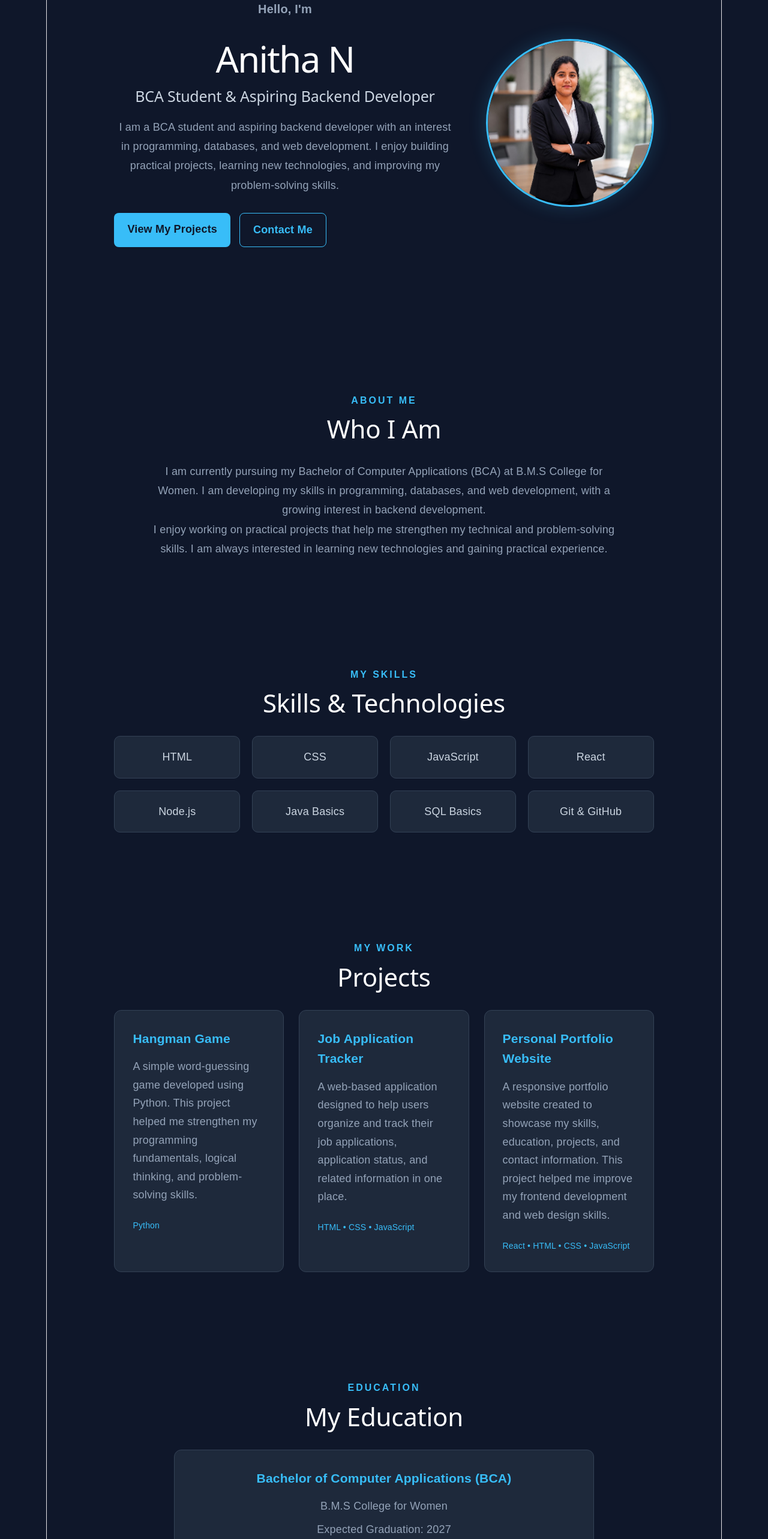
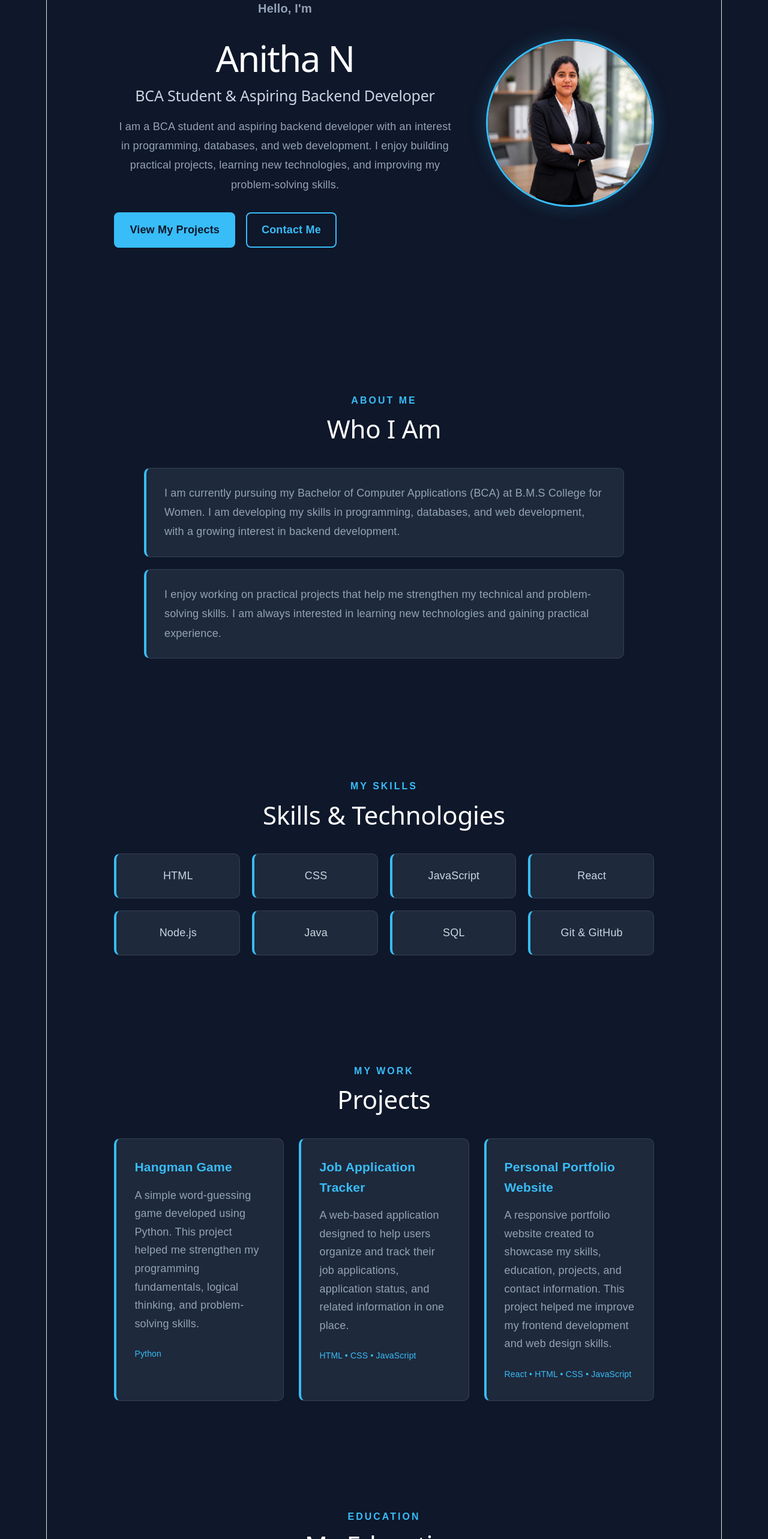
Before and after one commit to anithanarayan012006-cmyk/my-portfolio, a React (Vite) app in the folder my-portfolio/: page / in a window 1280 px wide. Shown: the part 234-2800 px from the top of the page at 60% size. Built offline with nearby package versions, Linux system fonts and the light colour scheme.

Commit message:
Update portfolio button hover styles

```diff
--- a/my-portfolio/src/App.css
+++ b/my-portfolio/src/App.css
@@ -102,41 +102,7 @@ a {
   max-width: 620px;
 }
 
-.hero-buttons {
-  display: flex;
-  gap: 15px;
-  margin-top: 30px;
-}
-
-.btn {
-  display: inline-block;
-  padding: 13px 22px;
-  background: #38bdf8;
-  color: #0f172a;
-  border-radius: 8px;
-  font-weight: bold;
-  transition: 0.3s ease;
-}
-
-.btn:hover {
-  transform: translateY(-3px);
-  box-shadow: 0 8px 20px rgba(56, 189, 248, 0.25);
-}
-
-.btn.secondary {
-  background: transparent;
-  color: #38bdf8;
-  border: 1px solid #38bdf8;
-}
-
-.btn.secondary:hover {
-  background: #38bdf8;
-  color: #0f172a;
-}
-
-/* =========================
-   Profile
-========================= */
+/* Hero Card */
 
 .hero-card {
   display: flex;
@@ -171,6 +137,78 @@ a {
 }
 
 /* =========================
+   Buttons
+========================= */
+
+.hero-buttons {
+  display: flex;
+  gap: 15px;
+  margin-top: 30px;
+}
+
+/* =========================
+   Modern Buttons
+========================= */
+
+.hero-buttons {
+  display: flex;
+  gap: 18px;
+  margin-top: 30px;
+}
+
+.btn {
+  position: relative;
+  display: inline-block;
+  padding: 13px 24px;
+  background: #38bdf8;
+  color: #0f172a;
+  border: 2px solid #38bdf8;
+  border-radius: 8px;
+  font-weight: bold;
+  overflow: hidden;
+  transition: all 0.3s ease;
+  cursor: pointer;
+  z-index: 1;
+}
+
+/* Highlight effect */
+.btn::before {
+  content: "";
+  position: absolute;
+  top: 0;
+  left: -100%;
+  width: 100%;
+  height: 100%;
+  background: white;
+  opacity: 0.2;
+  transition: left 0.4s ease;
+  z-index: -1;
+}
+
+.btn:hover::before {
+  left: 0;
+}
+
+.btn:hover {
+  transform: translateY(-3px);
+  box-shadow: 0 6px 18px rgba(56, 189, 248, 0.35);
+}
+
+/* Secondary button */
+
+.btn.secondary {
+  background: transparent;
+  color: #38bdf8;
+  border: 2px solid #38bdf8;
+}
+
+.btn.secondary:hover {
+  background: #38bdf8;
+  color: #0f172a;
+  box-shadow: 0 6px 18px rgba(56, 189, 248, 0.35);
+}
+
+/* =========================
    Sections
 ========================= */
 
@@ -189,7 +227,7 @@ a {
 
 .section h2 {
   font-size: 42px;
-  margin-bottom: 30px;
+  margin-bottom: 40px;
   color: white;
 }
 
@@ -199,9 +237,22 @@ a {
 
 .about-text {
   max-width: 800px;
-  margin: auto;
+  margin: 0 auto 20px;
+  padding: 25px 30px;
   color: #94a3b8;
   line-height: 1.8;
+  background: #1e293b;
+  border: 1px solid #334155;
+  border-left: 4px solid #38bdf8;
+  border-radius: 10px;
+  text-align: left;
+  transition: 0.3s ease;
+}
+
+.about-text:hover {
+  transform: translateX(8px);
+  border-color: #38bdf8;
+  box-shadow: 0 8px 25px rgba(56, 189, 248, 0.15);
 }
 
 /* =========================
@@ -217,19 +268,21 @@ a {
 }
 
 .skill {
-  padding: 20px;
+  position: relative;
+  padding: 22px;
   background: #1e293b;
   border: 1px solid #334155;
+  border-left: 4px solid #38bdf8;
   border-radius: 10px;
   color: #cbd5e1;
   transition: 0.3s ease;
 }
 
 .skill:hover {
-  transform: translateY(-5px);
+  transform: translateX(8px);
   border-color: #38bdf8;
   color: #38bdf8;
-  box-shadow: 0 8px 20px rgba(56, 189, 248, 0.15);
+  box-shadow: 0 8px 25px rgba(56, 189, 248, 0.15);
 }
 
 /* =========================
@@ -243,17 +296,19 @@ a {
 }
 
 .project-card {
+  position: relative;
   background: #1e293b;
   padding: 30px;
-  border-radius: 12px;
+  border-radius: 10px;
   text-align: left;
   border: 1px solid #334155;
+  border-left: 4px solid #38bdf8;
   transition: 0.3s ease;
   height: 100%;
 }
 
 .project-card:hover {
-  transform: translateY(-8px);
+  transform: translateX(8px);
   border-color: #38bdf8;
   box-shadow: 0 10px 25px rgba(56, 189, 248, 0.15);
 }
@@ -278,31 +333,81 @@ a {
    Education
 ========================= */
 
-.education-card {
-  max-width: 700px;
-  margin: auto;
-  background: #1e293b;
-  padding: 30px;
-  border-radius: 12px;
-  border: 1px solid #334155;
-  transition: 0.3s ease;
+#education {
+  position: relative;
 }
 
-.education-card:hover {
-  transform: translateY(-6px);
-  border-color: #38bdf8;
-  box-shadow: 0 10px 25px rgba(56, 189, 248, 0.15);
+#education .education-card {
+  position: relative;
+  max-width: 800px;
+  margin: 0 auto 30px;
+  padding: 25px 30px;
+  background: #1e293b;
+  border: 1px solid #334155;
+  border-left: 4px solid #38bdf8;
+  border-radius: 10px;
+  text-align: left;
+  transition: transform 0.3s ease, box-shadow 0.3s ease;
 }
 
-.education-card h3 {
+#education .education-card:hover {
+  transform: translateX(8px);
+  border-color: #38bdf8;
+  box-shadow: 0 8px 25px rgba(56, 189, 248, 0.15);
+}
+
+#education .education-card::before {
+  content: "";
+  position: absolute;
+  left: -11px;
+  top: 28px;
+  width: 14px;
+  height: 14px;
+  border-radius: 50%;
+  background: #38bdf8;
+  border: 3px solid #0f172a;
+}
+
+#education .education-card h3 {
   color: #38bdf8;
+  margin-bottom: 10px;
+  font-size: 21px;
+}
+
+#education .college-name {
+  color: #cbd5e1;
+  font-weight: 600;
+  margin-bottom: 6px;
+}
+
+#education .education-year {
+  color: #38bdf8;
+  font-size: 14px;
+  font-weight: 500;
   margin-bottom: 15px;
 }
 
-.education-card p {
+#education .education-card p:last-child {
   color: #94a3b8;
   line-height: 1.7;
-  margin: 8px;
+}
+
+/* =========================
+   Resume
+========================= */
+
+#resume {
+  background: #111c32;
+}
+
+#resume > p:not(.section-title) {
+  max-width: 700px;
+  margin: 0 auto;
+  color: #94a3b8;
+}
+
+#resume .hero-buttons {
+  justify-content: center;
 }
 
 /* =========================
@@ -310,10 +415,12 @@ a {
 ========================= */
 
 .contact-section {
-  background: #111c32;
+  background: #0f172a;
 }
 
-.contact-section p {
+.contact-section > p:not(.section-title) {
+  max-width: 700px;
+  margin: 0 auto;
   color: #94a3b8;
 }
 
@@ -325,18 +432,26 @@ a {
   flex-wrap: wrap;
 }
 
+/* =========================
+   Contact Buttons
+========================= */
+
 .contact-links a {
   padding: 12px 20px;
-  border: 1px solid #38bdf8;
+  background: #1e293b;
+  border: 2px solid #38bdf8;
   border-radius: 8px;
   color: #38bdf8;
-  transition: 0.3s ease;
+  transition: all 0.3s ease;
+  cursor: pointer;
 }
 
 .contact-links a:hover {
   background: #38bdf8;
   color: #0f172a;
+  border-color: #38bdf8;
   transform: translateY(-3px);
+  box-shadow: 0 6px 18px rgba(56, 189, 248, 0.35);
 }
 
 /* =========================
@@ -415,8 +530,8 @@ footer {
     grid-template-columns: 1fr;
   }
 
-  .contact-links {
-    flex-wrap: wrap;
+  #education .education-card {
+    margin-left: 10px;
   }
 }
 
@@ -458,4 +573,12 @@ footer {
   .section h2 {
     font-size: 30px;
   }
+
+  #education .education-card {
+    padding: 20px;
+  }
+
+  #education .education-card h3 {
+    font-size: 18px;
+  }
 }
--- a/my-portfolio/src/App.jsx
+++ b/my-portfolio/src/App.jsx
@@ -83,8 +83,8 @@ function App() {
           <div className="skill">JavaScript</div>
           <div className="skill">React</div>
           <div className="skill">Node.js</div>
-          <div className="skill">Java Basics</div>
-          <div className="skill">SQL Basics</div>
+          <div className="skill">Java</div>
+          <div className="skill">SQL</div>
           <div className="skill">Git &amp; GitHub</div>
         </div>
       </section>
@@ -134,11 +134,12 @@ function App() {
   <p className="section-title">EDUCATION</p>
   <h2>My Education</h2>
 
+  {/* BCA */}
   <div className="education-card">
     <h3>Bachelor of Computer Applications (BCA)</h3>
 
     <p className="college-name">
-            B.M.S College for Women
+      B.M.S College for Women, Bengaluru
     </p>
 
     <p className="education-year">
@@ -146,10 +147,48 @@ function App() {
     </p>
 
     <p>
-            Currently pursuing BCA with a focus on programming, web
-            development, databases, and computer applications. I am building
-            my technical skills through practical projects and continuous
-            learning.
+      Currently pursuing BCA with a focus on programming, web development,
+      databases, and computer applications. I am building my technical
+      skills through practical projects and continuous learning.
+    </p>
+  </div>
+
+  {/* PUC */}
+  <div className="education-card">
+    <h3>Pre-University Course (PUC)</h3>
+
+    <p className="college-name">
+      BMS PU College for Women, Bengaluru
+    </p>
+
+    <p className="education-year">
+      Completed: 2024
+    </p>
+
+    <p>
+      <p>
+  Completed my Pre-University education and developed a strong foundation
+  in academics and general knowledge.
+</p>
+    </p>
+  </div>
+
+  {/* SSLC */}
+  <div className="education-card">
+    <h3>SSLC (10th Grade)</h3>
+
+    <p className="college-name">
+      Excellent English High School, Bengaluru
+    </p>
+
+    <p className="education-year">
+      Completed: 2022
+    </p>
+
+    <p>
+      <p>
+  Completed my secondary education with a strong foundation in academics.
+</p>
     </p>
   </div>
 </section>
```
Lines whose indentation alone changed are shown as unchanged.
